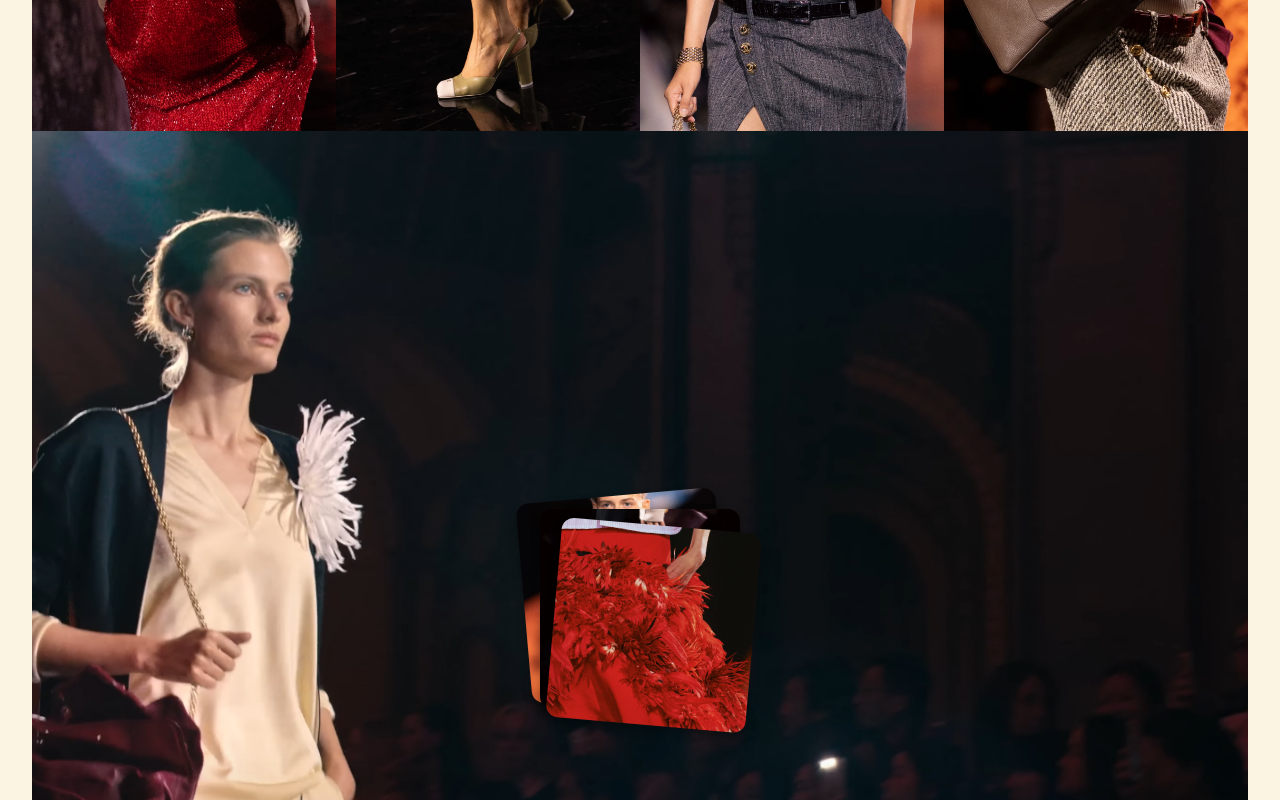
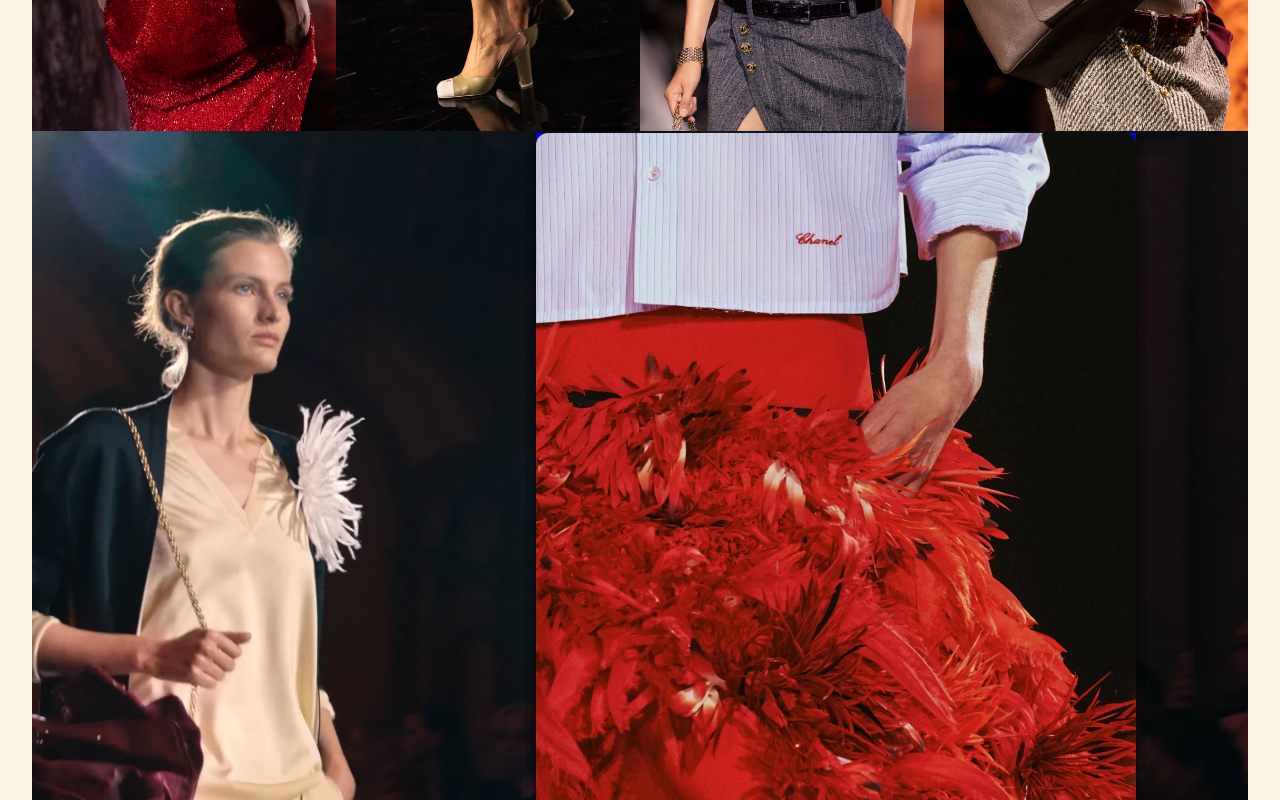
Before and after one commit to andysund/chanel-exp-v2, a React (Vite) app in the folder frontend/vite-project/: page / in a window 1280 px wide. Shown: the part 500-1300 px from the top of the page. Built offline with nearby package versions, Linux system fonts and the light colour scheme.

Commit message:
disposition div

```diff
--- a/frontend/vite-project/src/components/Mainframe.css
+++ b/frontend/vite-project/src/components/Mainframe.css
@@ -5,22 +5,24 @@
   background-size: cover;
   background-position: center;
   display: flex;
-  justify-content: center;
+  justify-content: flex-end;
   align-items: center;
 }
 
 .mainframe-container {
   position: relative;
-  width: 200px;
-  height: 200px;
+  width: 600px;
+  height: 952px;
+  background-color: blue;
+  margin-right: 112px;
 }
 
 .mainframe-one,
 .mainframe-two,
 .mainframe-three {
   position: absolute;
-  width: 200px;
-  height: 200px;
+  width: 600px;
+  height: 952px;
   border-radius: 12px;
   box-shadow: 0 5px 10px rgba(0, 0, 0, 0.3);
   transition: transform 0.3s ease, box-shadow 0.3s ease;
@@ -31,17 +33,16 @@
 
 .mainframe-one {
   z-index: 1;
-  transform: rotate(-5deg) translate(-15px, -15px);
+
 }
 
 .mainframe-two {
   z-index: 2;
-  transform: rotate(0deg);
+
 }
 
 .mainframe-three {
   z-index: 3;
-  transform: rotate(5deg) translate(15px, 15px);
 }
 
 /* Hover effects */
```
